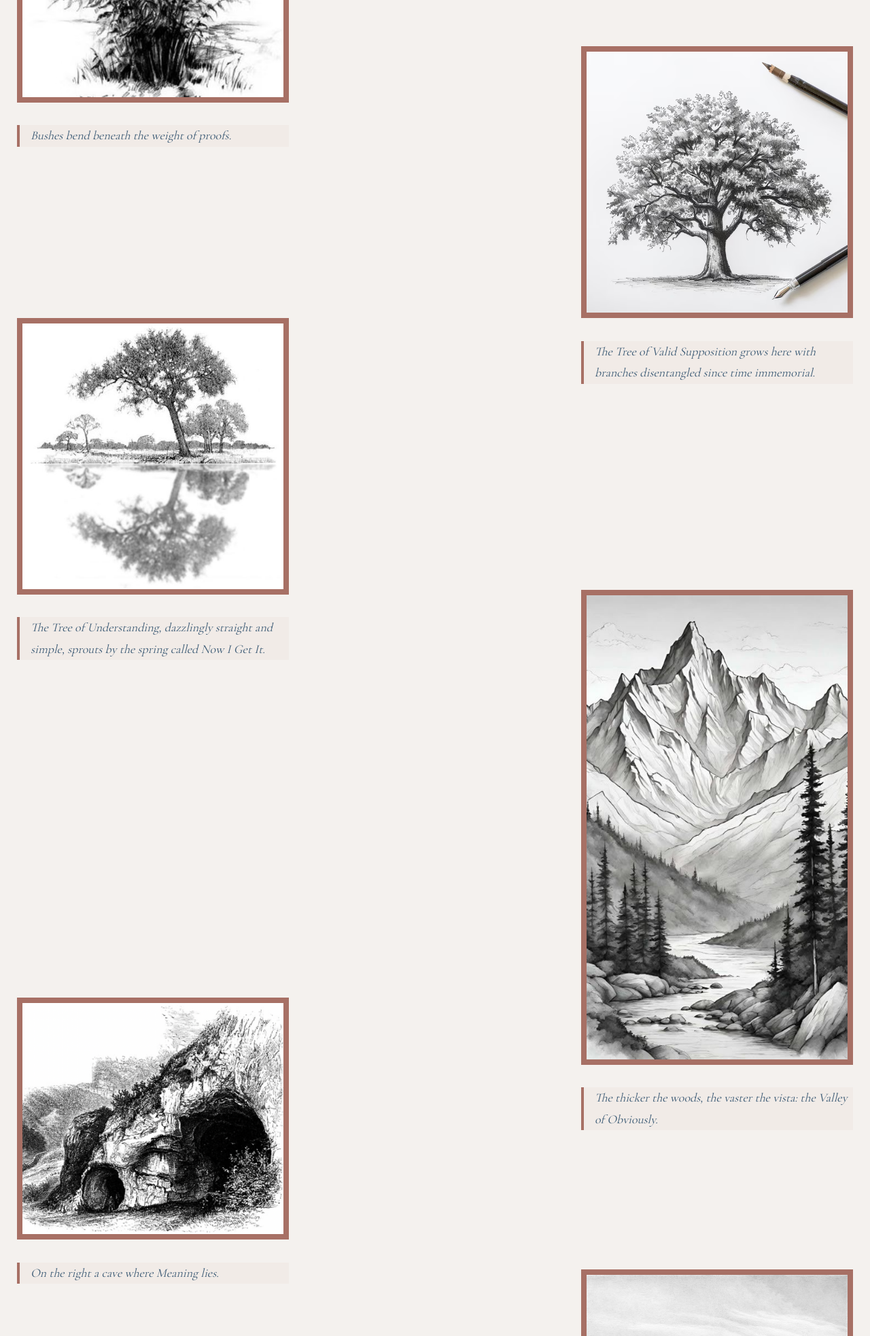
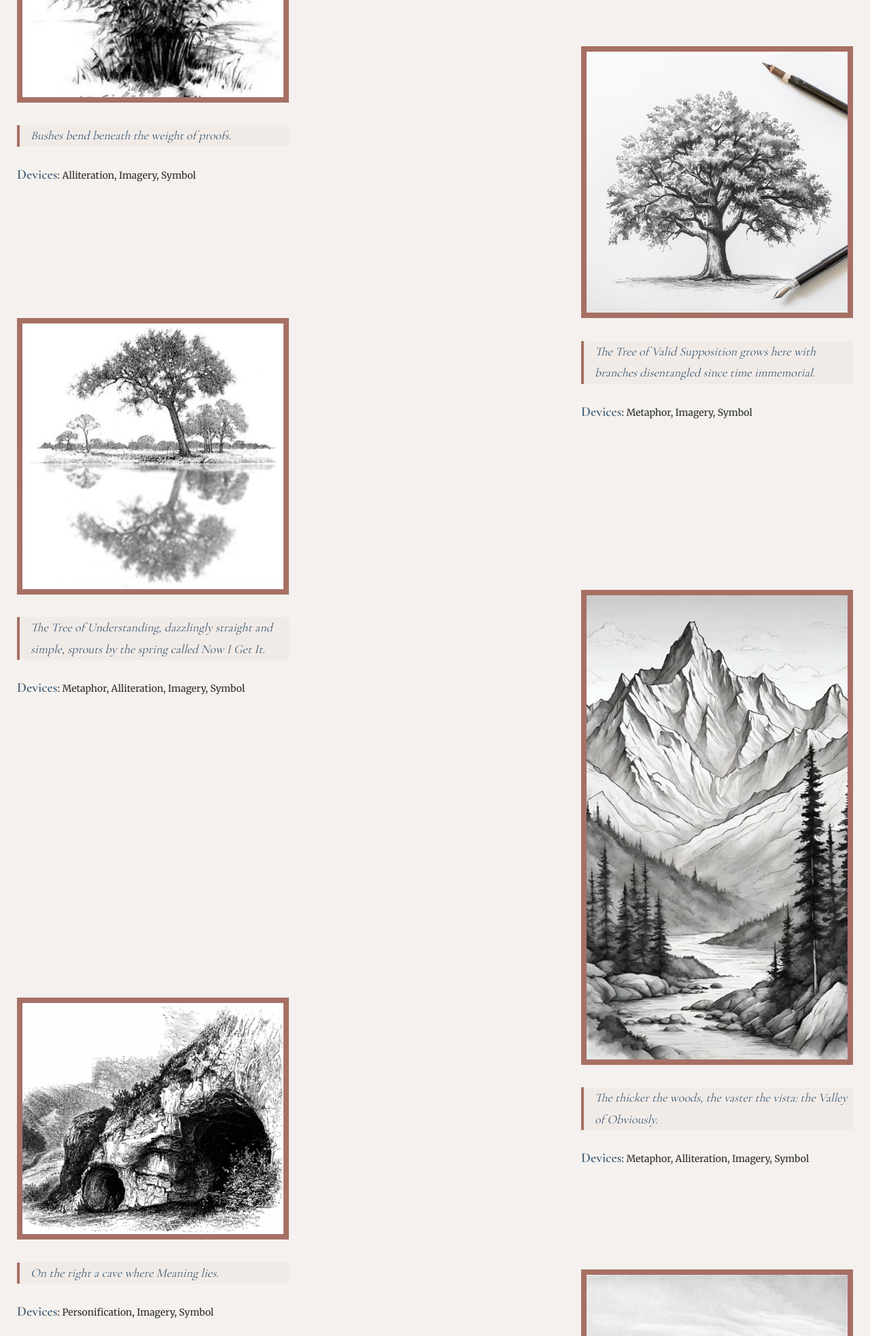
Before and after one commit to AmerikanischerAdler/utopian_poetry_analysis, a Flask app: page / in a window 1280 px wide. Shown: the part 2082-4048 px from the top of the page at 68% size. Run offline with Flask 3, Linux system fonts and the light colour scheme.

Commit message:
added literary devices list

```diff
--- a/website/static/style.css
+++ b/website/static/style.css
@@ -71,6 +71,10 @@ h2 {
     transform: translateX(-50%);
     font-size: 35px;
     border-bottom: 2px solid var(--accent-sec-clr);
+}
+
+strong {
+    font-weight: 600;
 }
 
 p {
@@ -294,6 +298,14 @@ dd {
     width: 100%;
 }
 
+.scenery p {
+    font-size: 14px;
+}
+
+.scenery strong {
+    font-size: 20px;
+}
+
 .pic-left {
     left: 25px;
 }
--- a/website/templates/index.html
+++ b/website/templates/index.html
@@ -126,26 +126,32 @@
     <div class="scenery pic-left" id="bush">
       <img src="{{ url_for('static', filename='./images/bush.avif') }}">
       <blockquote>Bushes bend beneath the weight of proofs.</blockquote>
+      <p><strong>Devices</strong>: Alliteration, Imagery, Symbol</p>
     </div>
     <div class="scenery pic-right" id="tree">
       <img src="{{ url_for('static', filename='./images/trees.avif') }}">
       <blockquote>The Tree of Valid Supposition grows here with branches disentangled since time immemorial.</blockquote>
+      <p><strong>Devices</strong>: Metaphor, Imagery, Symbol</p>
     </div>
     <div class="scenery pic-left" id="spring">
       <img src="{{ url_for('static', filename='./images/spring.jpg') }}">
       <blockquote>The Tree of Understanding, dazzlingly straight and simple, sprouts by the spring called Now I Get It.</blockquote>
+      <p><strong>Devices</strong>: Metaphor, Alliteration, Imagery, Symbol</p>
     </div>
     <div class="scenery pic-right" id="valley">
       <img src="{{ url_for('static', filename='./images/valley.jpg') }}">
       <blockquote>The thicker the woods, the vaster the vista: the Valley of Obviously.</blockquote>
+      <p><strong>Devices</strong>: Metaphor, Alliteration, Imagery, Symbol</p>
     </div>
     <div class="scenery pic-left" id="cave">
       <img src="{{ url_for('static', filename='./images/cave.png') }}">
       <blockquote>On the right a cave where Meaning lies.</blockquote>
+      <p><strong>Devices</strong>: Personification, Imagery, Symbol</p>
     </div>
     <div class="scenery pic-right" id="lake">
       <img src="{{ url_for('static', filename='./images/lake.jpg') }}">
       <blockquote>On the left the Lake of Deep Conviction.</blockquote>
+      <p><strong>Devices</strong>: Metaphor, Imagery, Symbol</p>
     </div>
     <hr>
   </section>
```
